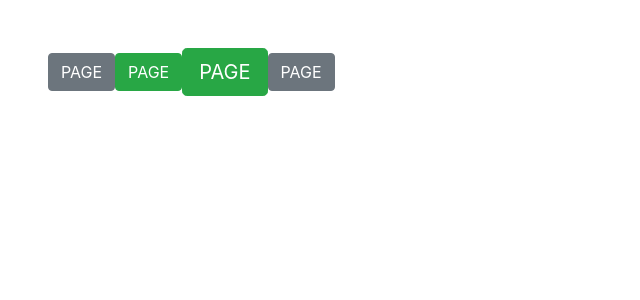
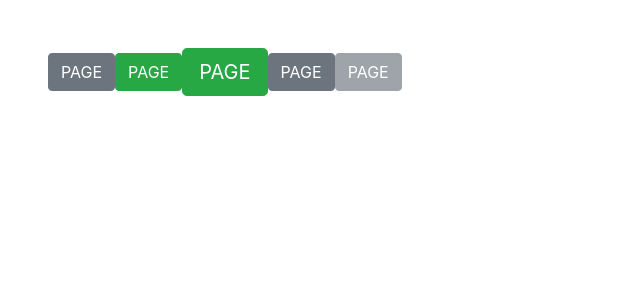
Before and after one commit to begimov/VueComponentsLib, a Vue app: page / in a window 1280 px wide. Shown: the top 300 px of the page, without its empty margins (0-640 px from the left). Built offline with nearby package versions, Linux system fonts and the light colour scheme.

Commit message:
disabling ButtonCmp via prop implemented

```diff
--- a/src/components/basic/ButtonCmp.vue
+++ b/src/components/basic/ButtonCmp.vue
@@ -3,7 +3,7 @@
         class="btn"
         @click.native="clicked"
         :class="[
-            themes[theme], sizes[size]
+            themes[theme], sizes[size], {'disabled': disabled}
         ]"
         :to="to">
         PAGE
@@ -41,7 +41,12 @@ export default {
             default() {
                 return { name: 'home' }
             }
-        }
+        },
+        disabled: {
+            type: Boolean,
+            required: false,
+            default: false
+        },
     },
     methods: {
         clicked (e) {
--- a/src/views/Home.vue
+++ b/src/views/Home.vue
@@ -5,6 +5,7 @@
     <button-cmp :to="{ name: 'page' }" theme="success" size="large" />
 
     <button-cmp @click.prevent="clicked"/>
+    <button-cmp disabled />
   </div>
 </template>
 
```
